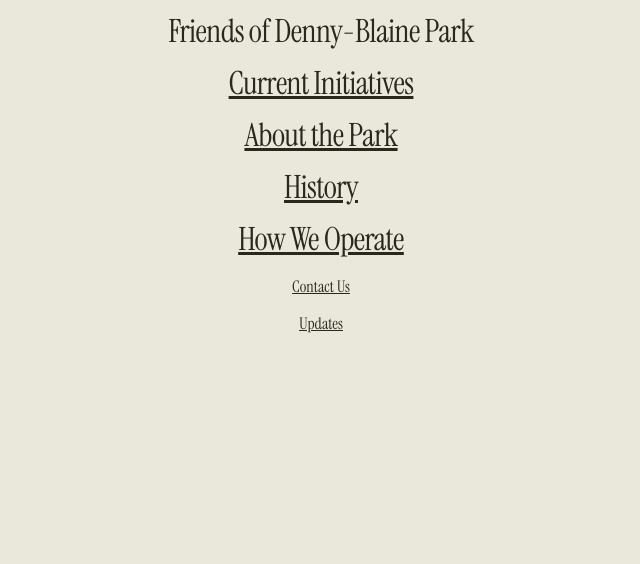
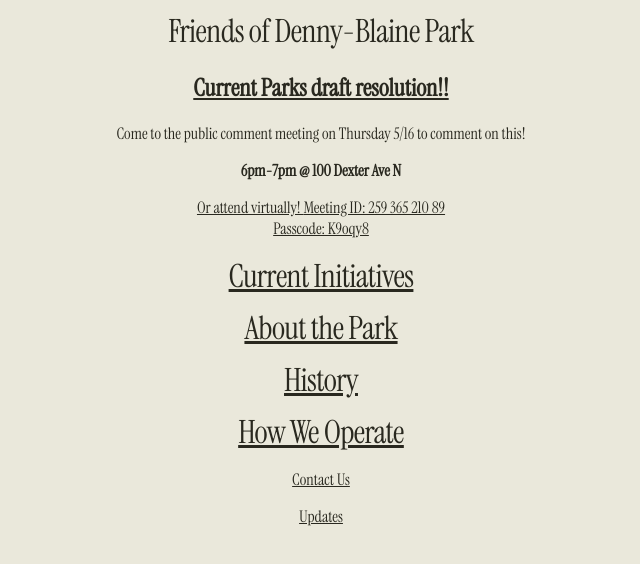
Before and after one commit to amity/dennyblaine, a plain HTML site: page index.html in a window 1280 px wide. Shown: the whole page, without its empty margins (319-959 px from the left). Drawn offline with Linux system fonts and the light colour scheme.

Commit message:
add pdf + meeting

```diff
--- a/index.html
+++ b/index.html
@@ -5,6 +5,15 @@
 </head>
 <body>
     <h1>Friends of Denny-Blaine Park</h1>
+
+    <h2><a href="/assets/may10draft.pdf">Current Parks draft resolution!!</a></h2>
+    <p>Come to the public comment meeting on Thursday 5/16 to comment on this!</p>
+    <p><b>6pm-7pm @ 100 Dexter Ave N</b></p>
+    <p><a  href="https://teams.microsoft.com/l/meetup-join/19%3ameeting_MjY1ZjRiMzEtMWU0OS00ZGY0LThlZmMtYmM5YTlmNWNmZTk5%40thread.v2/0?context=%7b%22Tid%22%3a%2278e61e45-6beb-4009-8f99-359d8b54f41b%22%2c%22Oid%22%3a%22143867fa-54d8-4a08-96ab-a3a31786bad4%22%7d">
+        Or attend virtually!
+        <span>Meeting ID: 259 365 210 89 <br/> Passcode: K9oqy8</span>
+    </a></p>
+
     <h3><a href="/projects.html">Current Initiatives</a></h3>
     <h3><a href="/park.html">About the Park</a></h3>
     <h3><a href="/history.html">History</a></h3>
```
Also changed, not shown: 1 other file.
